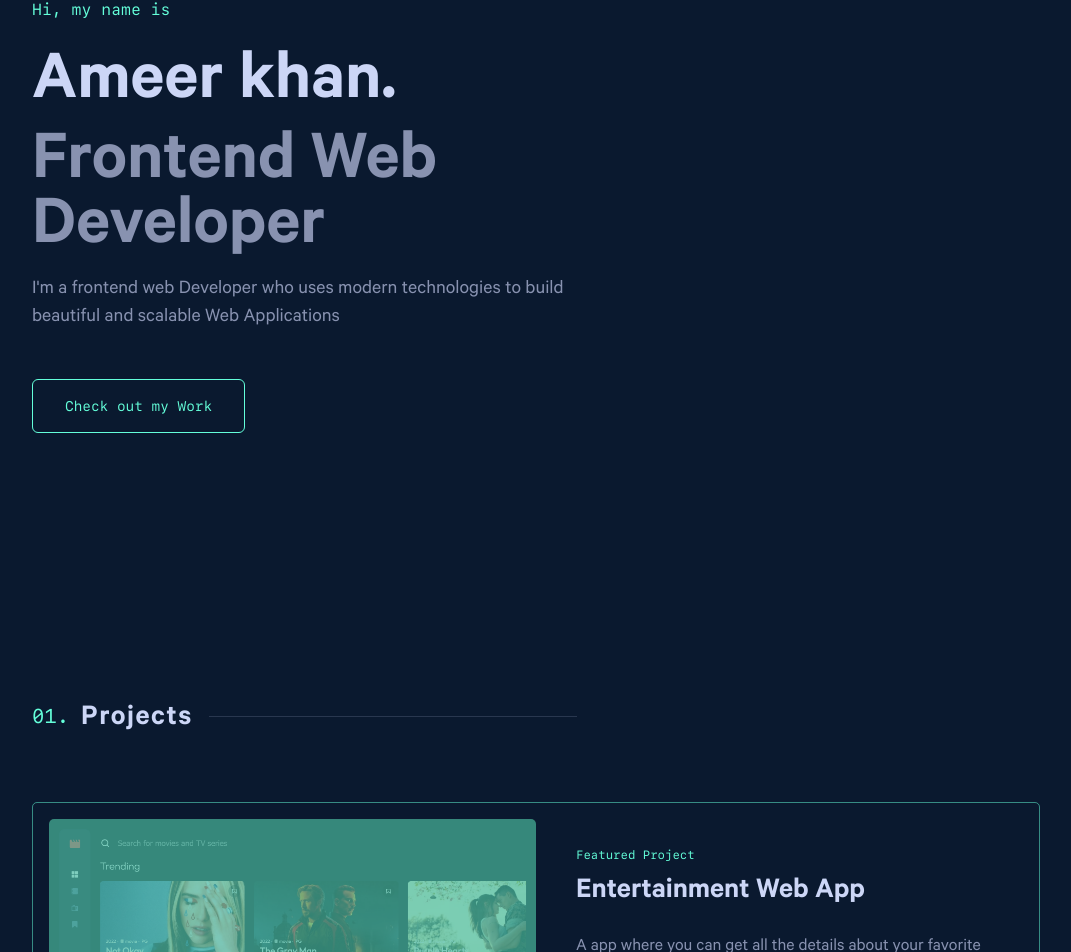
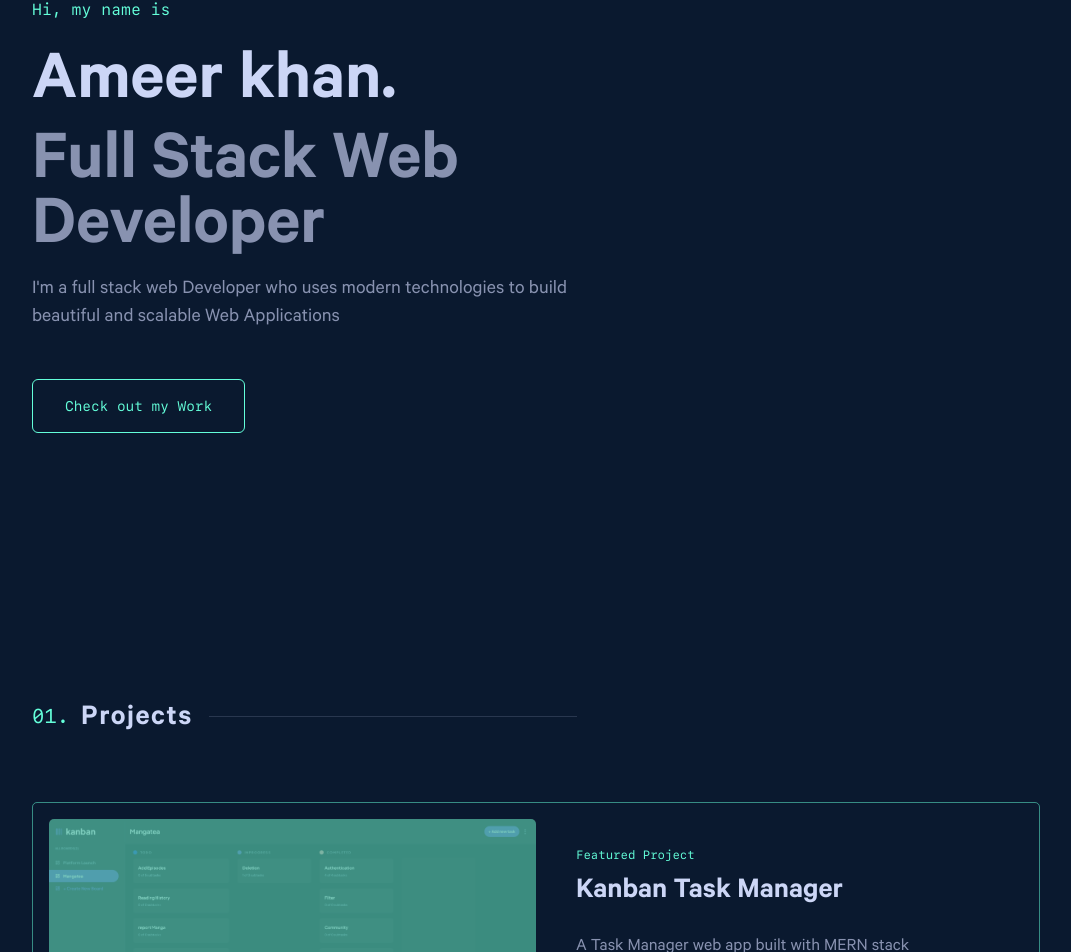
Before and after one commit to ameer005/portfolio-website, a React (Create React App) app: page / in a window 1280 px wide. Shown: the part 136-1088 px from the top of the page, without its empty margins (104-1175 px from the left). Built offline with nearby package versions, Linux system fonts and the light colour scheme.

Commit message:
added new project

```diff
--- a/src/components/ProjectCard/ProjectCard.js
+++ b/src/components/ProjectCard/ProjectCard.js
@@ -7,9 +7,12 @@ const ProjectCard = ({ title, description, image, live, github }) => {
   return (
     <main>
       <section className="grid grid-cols-2 lg:grid-cols-1 items-center p-4 border border-colorAccent/50 rounded-[5px] lg:mb-4">
+        {/* main project image */}
         <div className=" rounded-[5px] relative overflow-hidden  overlay hover:after:opacity-0 hover:before:opacity-0 ut-animation ">
-          <img src={image} alt="project" />
+          <img src={image} className="object-contain h-full" alt="project" />
         </div>
+
+        {/* project info and links for bigger screen */}
         <div className="px-10 py-7 lg:hidden h-full flex flex-col justify-between">
           <div>
             <div className="text-xs font-sfMono text-colorAccent mb-3">
@@ -45,6 +48,7 @@ const ProjectCard = ({ title, description, image, live, github }) => {
         </div>
       </section>
 
+      {/* project and live site link for smaller screen */}
       <section className="lg:flex items-center justify-between hidden ">
         <h3 className="text-xl text-colorSecondaryLight2 font-semibold  ">
           {title}
--- a/src/pages/Homepage.js
+++ b/src/pages/Homepage.js
@@ -6,6 +6,7 @@ import ProjectCard from "../components/ProjectCard/ProjectCard";
 import entertainmentApp from "../assets/entertainment-web-app.png";
 import audiophileImg from "../assets/audiophille-e-commerse.png";
 import invoiceImg from "../assets/invoice-app.png";
+import kanbanImg from "../assets/kanban-task-manager.png";
 
 const Homepage = () => {
   return (
@@ -33,7 +34,7 @@ const Homepage = () => {
           transition={{ duration: ".5", delay: "1" }}
           className="text-7xl sm:text-6xl font-semibold text-colorSecondary max-w-[15ch] mb-3 leading-[.9]"
         >
-          Frontend Web Developer
+          Full Stack Web Developer
         </motion.h1>
 
         <motion.p
@@ -42,7 +43,7 @@ const Homepage = () => {
           transition={{ duration: ".6", delay: "1" }}
           className="max-w-[51ch] leading-7 text-xl md:text-2xl text-colorSecondary mb-16"
         >
-          I'm a frontend web Developer who uses modern technologies to build
+          I'm a full stack web Developer who uses modern technologies to build
           beautiful and scalable Web Applications
         </motion.p>
 
@@ -73,6 +74,13 @@ const Homepage = () => {
 
         {/* projects */}
         <div className="flex flex-col gap-14">
+          <ProjectCard
+            title="Kanban Task Manager"
+            image={kanbanImg}
+            description="A Task Manager web app built with MERN stack"
+            github="https://github.com/ameer005/kanban-task-manager"
+            live="https://kanban-task-manager-ameer005.netlify.app/board/6311ec26607217077930419a"
+          />
           <ProjectCard
             title="Entertainment Web App"
             image={entertainmentApp}
@@ -114,7 +122,7 @@ const Homepage = () => {
             <p>
               Hello, I'm{" "}
               <span className="text-colorAccent tracking-wide">Ameer Khan</span>
-              , a Frontend Web Developer.
+              , a Full Stack Web Developer.
             </p>
 
             <p>
@@ -158,6 +166,18 @@ const Homepage = () => {
                   </div>
                   <div className="text-sm md:text-base">Tailwind css</div>
                 </li>
+                <li className="flex gap-1 items-center">
+                  <div>
+                    <AiOutlineCaretRight className="h-3 w-3 text-colorAccent" />
+                  </div>
+                  <div className="text-sm md:text-base">Express.js</div>
+                </li>
+                <li className="flex gap-1 items-center">
+                  <div>
+                    <AiOutlineCaretRight className="h-3 w-3 text-colorAccent" />
+                  </div>
+                  <div className="text-sm md:text-base">MongoDB</div>
+                </li>
               </ul>
             </div>
           </div>
```
Also changed, not shown: src/assets/kanban-task-manager.png (added).
